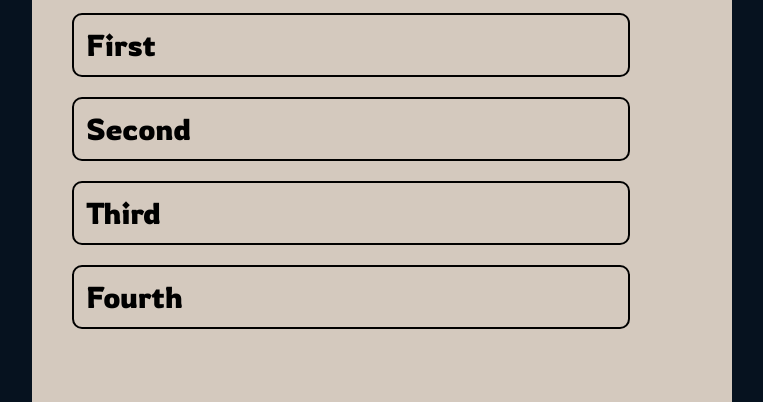
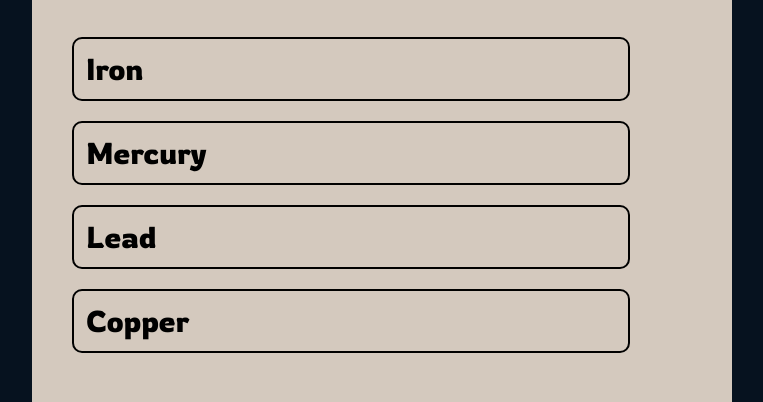
Before and after one commit to yunish122/QuizApp, a plain HTML site: page src/index.html in a window 1280 px wide. Shown: the part 235-637 px from the top of the page, without its empty margins (258-1021 px from the left). Drawn offline with Linux system fonts and the light colour scheme; a web font is replaced by a local one.

Commit message:
finished js(basics)

```diff
--- a/src/index.html
+++ b/src/index.html
@@ -5,6 +5,7 @@
     <meta name="viewport" content="width=device-width, initial-scale=1.0">
     <title>Document</title>
     <link href="./output.css" rel="stylesheet">
+    <script src="script.js" defer></script>
     <link rel="preconnect" href="https://fonts.googleapis.com">
     <link rel="preconnect" href="https://fonts.gstatic.com" crossorigin>
     <link href="https://fonts.googleapis.com/css2?family=DM+Serif+Display:ital@0;1&family=Kanchenjunga:wght@400;500;600;700&family=Raleway:ital,wght@0,100..900;1,100..900&family=Roboto+Slab:wght@100..900&family=Rowdies:wght@300;400;700&display=swap" rel="stylesheet">
@@ -19,16 +20,17 @@
 <body class="h-full w-full bg-[#06121f]">
     <div id="parent_Container" class="flex justify-center items-center h-[100%] w-[100%] ">
         <div id="question_Container" class="p-10 w-[700px] min-h-[550px] bg-[#D4C9BE] rounded-[40px]" >
-            <h1 class="text-5xl pb-5 pt-5 font-bold">This is the question</h1>
-            <div class="flex flex-col items-start gap-5 justify-center mt-10 text-3xl ">
-                <button class="border-2 w-[90%] text-start rounded-[10px] p-3 hover:cursor-pointer active:bg-[#b5ada389]">First</button>
-                <button class="border-2 w-[90%] text-start rounded-[10px] p-3 hover:cursor-pointer active:bg-[#b5ada389]">Second</button>
-                <button class="border-2 w-[90%] text-start rounded-[10px] p-3 hover:cursor-pointer active:bg-[#b5ada389]">Third</button>
-                <button class="border-2 w-[90%] text-start rounded-[10px] p-3 hover:cursor-pointer active:bg-[#b5ada389]">Fourth</button>
+            <h1 id="question_id" class="text-5xl pb-5 pt-5 font-bold">This is the question</h1>
+            <div id="div_id" class="flex flex-col items-start gap-5 justify-center mt-10 text-3xl ">
+                <button id="btn1" class="border-2 w-[90%] text-start rounded-[10px] p-3 hover:cursor-pointer active:bg-[#b5ada389]">First</button>
+                <button id="btn2" class="border-2 w-[90%] text-start rounded-[10px] p-3 hover:cursor-pointer active:bg-[#b5ada389]">Second</button>
+                <button id="btn3" class="border-2 w-[90%] text-start rounded-[10px] p-3 hover:cursor-pointer active:bg-[#b5ada389]">Third</button>
+                <button id="btn4" class="border-2 w-[90%] text-start rounded-[10px] p-3 hover:cursor-pointer active:bg-[#b5ada389]">Fourth</button>
             </div>
 
-            <h3 class="mt-20 text-3xl pl-2.5">Score: </h3>
+            <h3 id="score" class="mt-20 text-3xl pl-2.5">Score: <span></span></h3>
         </div>
     </div>
+
 </body>
 </html>
--- /dev/null
+++ b/src/script.js
@@ -0,0 +1,229 @@
+const quizData = [
+  {
+    question: "What is the capital of France?",
+    options: ["Paris", "Madrid", "Berlin", "Rome"],
+    answer: "Paris"
+  },
+  {
+    question: "Which planet is known as the Red Planet?",
+    options: ["Earth", "Mars", "Jupiter", "Saturn"],
+    answer: "Mars"
+  },
+  {
+    question: "Who wrote the play 'Romeo and Juliet'?",
+    options: ["William Shakespeare", "Leo Tolstoy", "Jane Austen", "Mark Twain"],
+    answer: "William Shakespeare"
+  },
+  {
+    question: "What is the largest mammal in the world?",
+    options: ["Elephant", "Blue Whale", "Hippopotamus", "Giraffe"],
+    answer: "Blue Whale"
+  },
+  {
+    question: "Which country is known as the Land of the Rising Sun?",
+    options: ["Japan", "China", "Thailand", "South Korea"],
+    answer: "Japan"
+  },
+  {
+    question: "What is the smallest prime number?",
+    options: ["0", "1", "2", "3"],
+    answer: "2"
+  },
+  {
+    question: "Which element has the chemical symbol 'O'?",
+    options: ["Oxygen", "Osmium", "Gold", "Silver"],
+    answer: "Oxygen"
+  },
+  {
+    question: "Which continent is the Sahara Desert located in?",
+    options: ["Asia", "Africa", "Australia", "Europe"],
+    answer: "Africa"
+  },
+  {
+    question: "What is the boiling point of water at sea level?",
+    options: ["90°C", "100°C", "110°C", "120°C"],
+    answer: "100°C"
+  },
+  {
+    question: "Who painted the Mona Lisa?",
+    options: ["Vincent Van Gogh", "Leonardo da Vinci", "Pablo Picasso", "Claude Monet"],
+    answer: "Leonardo da Vinci"
+  },
+  {
+    question: "Which ocean is the largest?",
+    options: ["Atlantic", "Indian", "Arctic", "Pacific"],
+    answer: "Pacific"
+  },
+  {
+    question: "In which year did World War II end?",
+    options: ["1945", "1939", "1918", "1950"],
+    answer: "1945"
+  },
+  {
+    question: "Which gas do plants use for photosynthesis?",
+    options: ["Oxygen", "Carbon Dioxide", "Nitrogen", "Hydrogen"],
+    answer: "Carbon Dioxide"
+  },
+  {
+    question: "What is the longest river in the world?",
+    options: ["Amazon", "Yangtze", "Nile", "Mississippi"],
+    answer: "Nile"
+  },
+  {
+    question: "Who invented the light bulb?",
+    options: ["Albert Einstein", "Nikola Tesla", "Thomas Edison", "Isaac Newton"],
+    answer: "Thomas Edison"
+  },
+  {
+    question: "What is the national sport of Japan?",
+    options: ["Karate", "Baseball", "Sumo Wrestling", "Judo"],
+    answer: "Sumo Wrestling"
+  },
+  {
+    question: "Which language has the most native speakers?",
+    options: ["English", "Mandarin Chinese", "Hindi", "Spanish"],
+    answer: "Mandarin Chinese"
+  },
+  {
+    question: "Which metal is liquid at room temperature?",
+    options: ["Iron", "Mercury", "Lead", "Copper"],
+    answer: "Mercury"
+  },
+  {
+    question: "How many continents are there on Earth?",
+    options: ["5", "6", "7", "8"],
+    answer: "7"
+  },
+  {
+    question: "What is the hardest natural substance?",
+    options: ["Steel", "Gold", "Diamond", "Granite"],
+    answer: "Diamond"
+  },
+  {
+    question: "What does the 'www' stand for in a website browser?",
+    options: ["World Wide Web", "World Web Wide", "Web World Wide", "Web Wide World"],
+    answer: "World Wide Web"
+  },
+  {
+    question: "How many bones are there in the human body?",
+    options: ["200", "206", "201", "210"],
+    answer: "206"
+  },
+  {
+    question: "Which country is the Great Pyramid of Giza located in?",
+    options: ["Mexico", "Egypt", "India", "Iraq"],
+    answer: "Egypt"
+  },
+  {
+    question: "Who discovered penicillin?",
+    options: ["Marie Curie", "Alexander Fleming", "Isaac Newton", "Louis Pasteur"],
+    answer: "Alexander Fleming"
+  },
+  {
+    question: "What is the tallest mountain in the world?",
+    options: ["K2", "Mount Everest", "Kangchenjunga", "Makalu"],
+    answer: "Mount Everest"
+  },
+  {
+    question: "Which is the largest organ in the human body?",
+    options: ["Liver", "Heart", "Skin", "Lungs"],
+    answer: "Skin"
+  },
+  {
+    question: "Which instrument has keys, pedals, and strings?",
+    options: ["Piano", "Guitar", "Violin", "Drum"],
+    answer: "Piano"
+  },
+  {
+    question: "Which planet has the most moons?",
+    options: ["Earth", "Jupiter", "Saturn", "Mars"],
+    answer: "Saturn"
+  },
+  {
+    question: "What is the main language spoken in Brazil?",
+    options: ["Spanish", "Portuguese", "English", "French"],
+    answer: "Portuguese"
+  },
+  {
+    question: "Which bird is known for mimicking human speech?",
+    options: ["Eagle", "Parrot", "Sparrow", "Owl"],
+    answer: "Parrot"
+  },
+  {
+    question: "Which vitamin is produced when a person is exposed to sunlight?",
+    options: ["Vitamin A", "Vitamin C", "Vitamin D", "Vitamin B12"],
+    answer: "Vitamin D"
+  }
+];
+
+let point = 1;
+
+function getRandomIdx(object){
+    let randomInt = Math.floor(Math.random() * object.length);
+    return randomInt;
+}
+
+let prevIdx = -1;
+
+function generateQuestion(obj){
+	let randomInt;
+	do{
+		randomInt = getRandomIdx(obj)
+	}while(randomInt === prevIdx);
+	prevIdx = randomInt;
+
+    return obj[randomInt];
+}
+
+function main(){
+
+	let randQues = generateQuestion(quizData);
+	isCorrect(randQues);
+
+	document.getElementById("question_id").innerText = randQues.question;
+
+	document.getElementById("btn1").innerText = randQues.options[0];
+	document.getElementById("btn2").innerText = randQues.options[1];
+	document.getElementById("btn3").innerText = randQues.options[2];
+	document.getElementById("btn4").innerText = randQues.options[3];
+
+}
+//why doesnt vsc show suggestion?
+//because it dosent know the type of the parameter so it cant suggest for which we use @type
+
+function isCorrect(obj_ques){
+	document.getElementById("div_id").addEventListener("click", (e)=>{
+
+		/**@type {HTMLButtonElement}*/
+		let btn_value = e.target;
+
+
+		if(btn_value.innerText === obj_ques.answer){
+			btn_value.style.background = "#708238";
+			document.querySelector("span").innerText = point++;
+
+			setTimeout(() =>{
+				main();
+				reset_color();
+			}, 600);
+
+
+		}else{
+			btn_value.style.background = "#A84448";
+		}
+		if(point >= 5){
+			point++;
+			setTimeout(()=>{
+				point = 0;
+
+			},1000)
+		}
+	})
+}
+function reset_color(){
+	document.getElementById("btn1").style.background = '#D4C9BE';
+	document.getElementById("btn2").style.background = '#D4C9BE';
+	document.getElementById("btn3").style.background = '#D4C9BE';
+	document.getElementById("btn4").style.background = '#D4C9BE';
+}
+window.onload = main();
```
